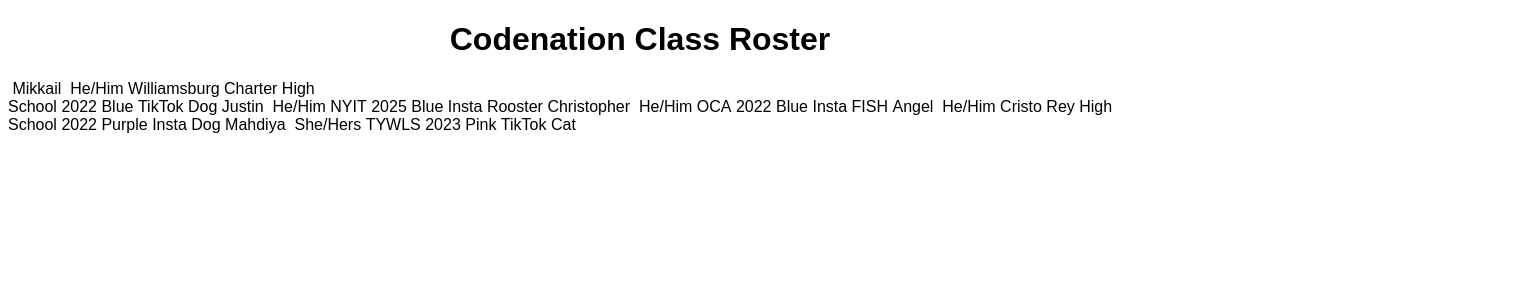
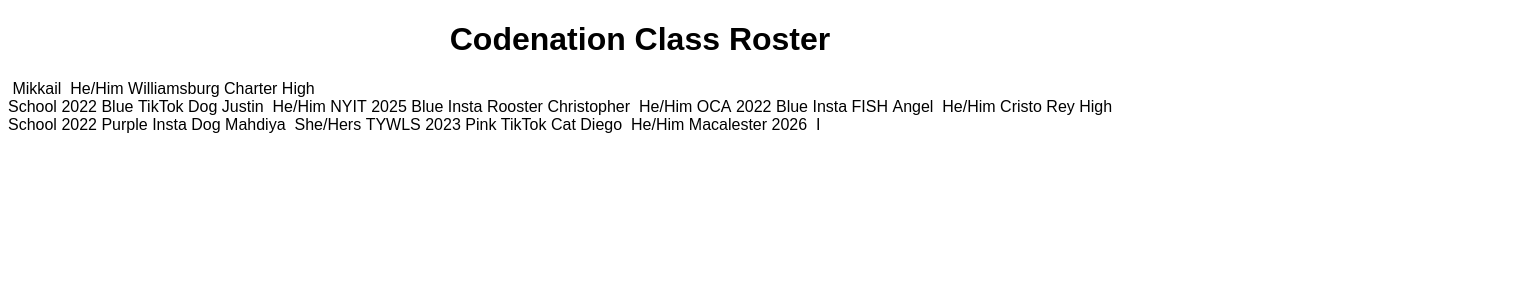
Before and after one commit to Old-Man-Of-The-Sea/codenation-Class-Roster, a React (Create React App) app: page / in a window 1280 px wide. Shown: the top 300 px of the page, 1537 px wide, since content can reach past the window. Built offline with nearby package versions, Linux system fonts and the light colour scheme.

Commit message:
initial commit

```diff
--- a/src/App.js
+++ b/src/App.js
@@ -63,7 +63,15 @@ export default function App() {
       tori: [T], //4
       dogcat: [C]
     },
-    ["Diego", "Cruz", [One], "Macalester", "2026", "Red", "I"], //5
+    {
+      firstName: "Diego",
+      lastname: "Cruz",
+      pronouns: [One],
+      school: "Macalester",
+      gy: "2026",
+      FC: "Red",
+      tori: "I"
+    }, //5
     [
       "Denny",
       "Fernandez",
```
